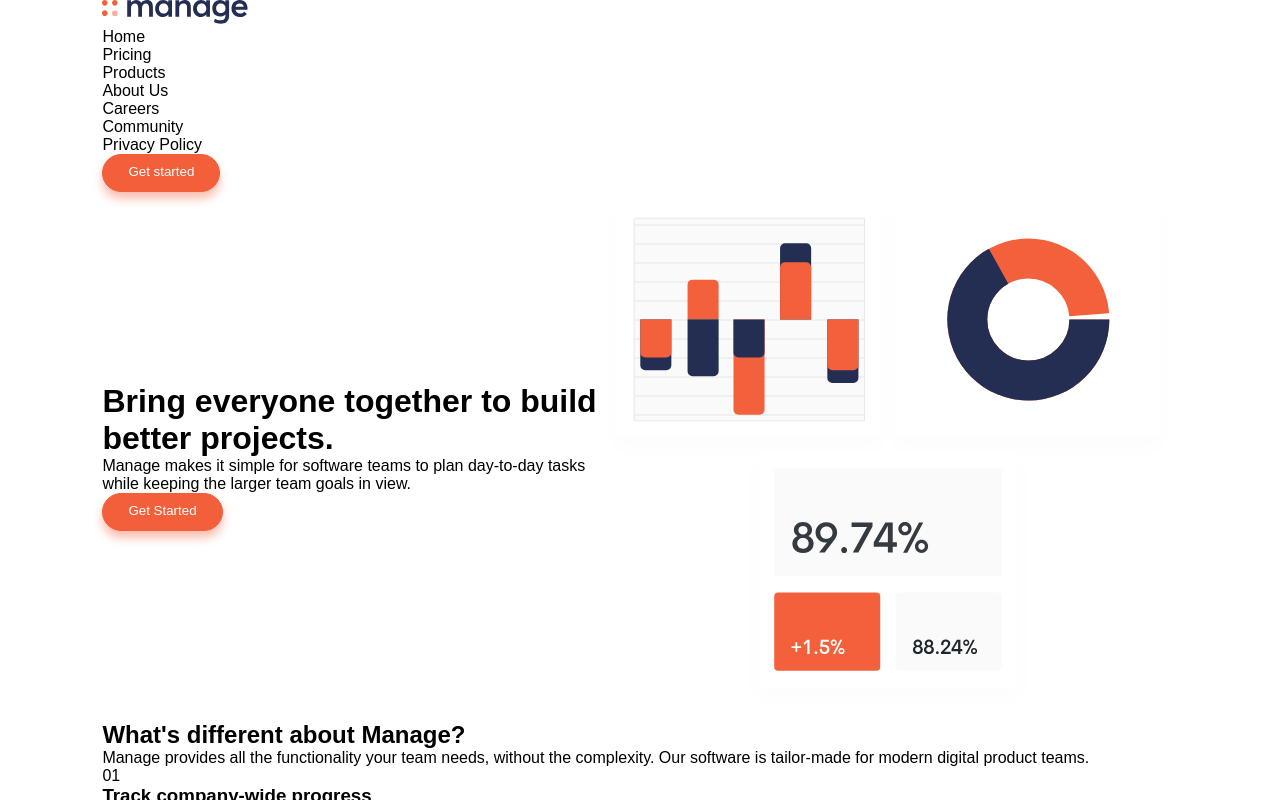
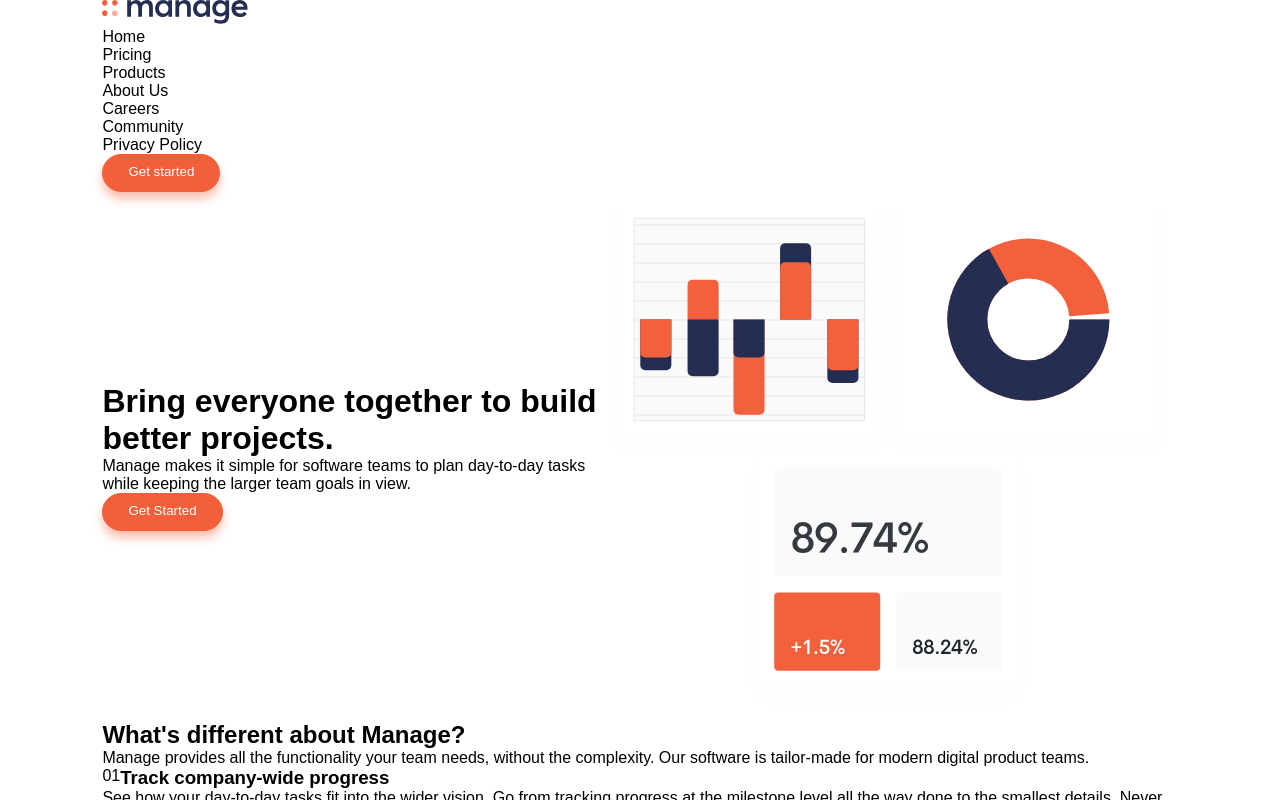
Before and after one commit to MilitusInnocent/manage-landing-page, a React (Create React App) app: page / in a window 1280 px wide. Shown: the top 800 px of the page. Built offline with nearby package versions, Linux system fonts and the light colour scheme; a web font is replaced by a local one.

Commit message:
Extra div needed for styling

```diff
--- a/src/components/AboutCard.js
+++ b/src/components/AboutCard.js
@@ -2,8 +2,10 @@ import React from 'react';
 
 const AboutCard = ({ number, heading, text }) => (
     <div className="about__card">
-        <span className="about__card__number">{number}</span>
-        <h3 className="about__card__heading">{heading}</h3>
+        <div style={{ display: "flex" }}>
+            <span className="about__card__number">{number}</span>
+            <h3 className="about__card__heading">{heading}</h3>
+        </div>
         <p className="about__card__subheading">{text}</p>
     </div>
 )
```
